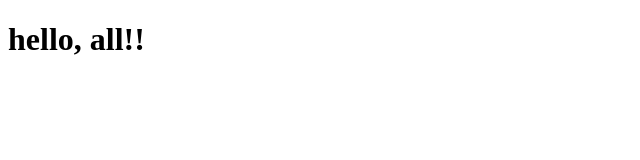
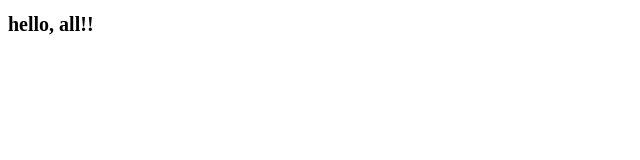
Before and after one commit to PrajwalP19/PR-practice, a plain HTML site: page index.html in a window 1280 px wide. Shown: the whole page, without its empty margins (0-640 px from the left). Drawn offline with Linux system fonts and the light colour scheme.

Commit message:
Added style.css
added content in style.css on style branch

```diff
--- a/index.html
+++ b/index.html
@@ -4,8 +4,9 @@
     <meta charset="UTF-8">
     <meta name="viewport" content="width=device-width, initial-scale=1.0">
     <title>Document</title>
+    <link rel="stylesheet" href="./style.css">
 </head>
 <body>
-    <h1>hello, all!!</h1>
+    <h1 class="hello">hello, all!!</h1>
 </body>
 </html>
--- /dev/null
+++ b/style.css
@@ -0,0 +1,3 @@
+.hello {
+    font-size: 20px;
+}
```
